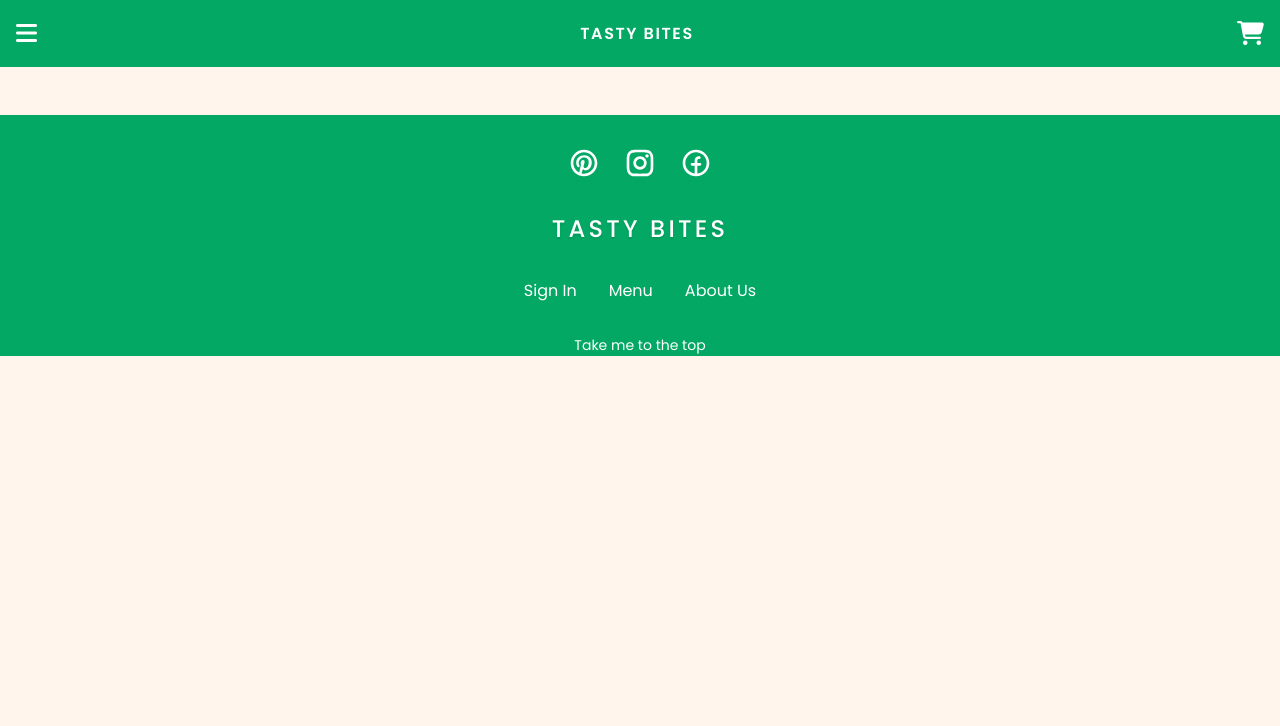
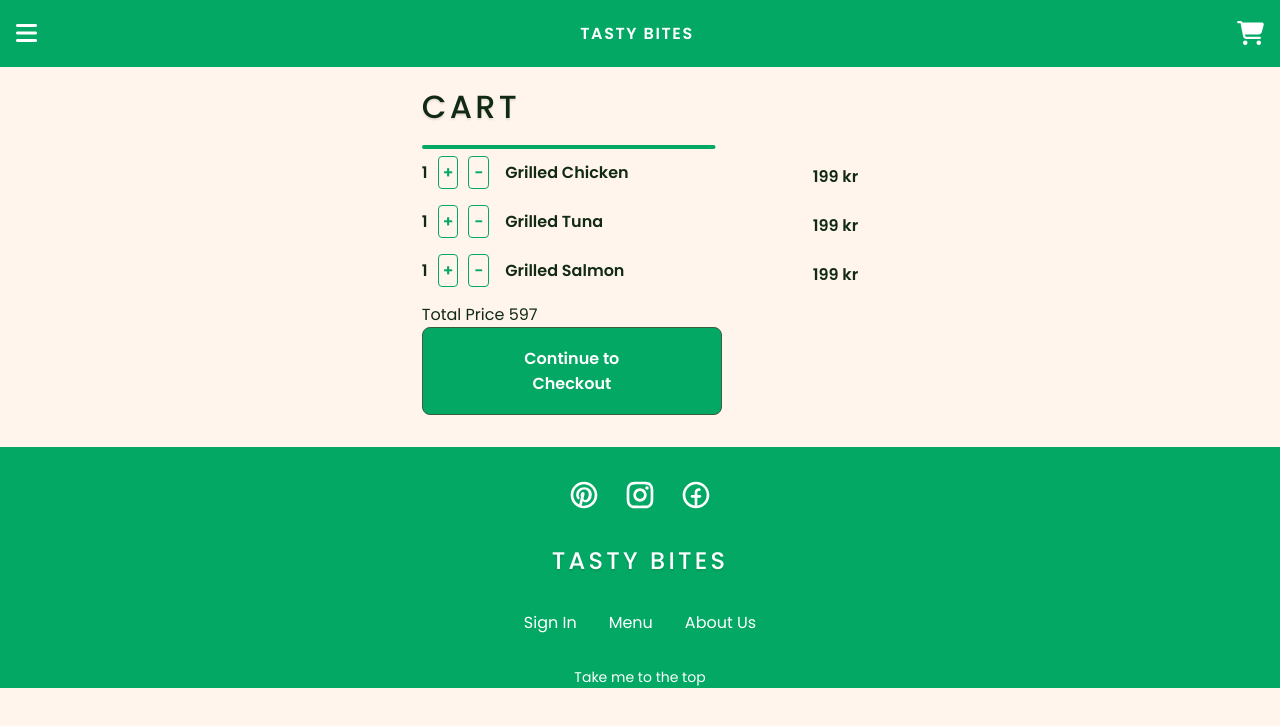
Before and after one commit to FirePants-TastyBites/frontend, a React (Vite) app: page /cart in a window 1280 px wide. Shown: the top 726 px of the page. Built offline with nearby package versions, Linux system fonts and the light colour scheme.

Commit message:
Added dummy data, OrderItem component and navigation to cart

```diff
--- a/src/components/Header/index.jsx
+++ b/src/components/Header/index.jsx
@@ -17,7 +17,9 @@ const Header = () => {
 
       <div className={styles.header__title}>TASTY BITES</div>
       <div className={styles.header__iconCart}>
-        <i className="fas fa-shopping-cart"></i>
+        <a href="/cart">
+          <i className="fas fa-shopping-cart"></i>
+        </a>
       </div>
     </header>
   );
--- /dev/null
+++ b/src/components/OrderItem/index.jsx
@@ -0,0 +1,17 @@
+import styles from './orderItem.module.scss';
+
+function OrderItem({ qty, itemName, price }) {
+    return (
+        <li className={styles.orderItem}>
+            <div className={styles.qty}>
+                <p>{qty ? qty : 1}</p>
+                <button>+</button>
+                <button>-</button>
+            </div>
+            <div>{itemName}</div>
+            <div className={styles.price}>{price} kr</div>
+        </li>
+    );
+}
+
+export default OrderItem;
--- /dev/null
+++ b/src/components/OrderItem/orderItem.module.scss
@@ -0,0 +1,33 @@
+@import "../../styles/_variables";
+
+.orderItem {
+    display: grid;
+    grid-template-columns: 1fr 4fr 1fr;
+    gap: 1rem;
+    align-items: center;
+    margin-bottom: 1rem;
+
+    * {
+        @include text-style-600;
+    }
+
+    button {
+        background-color: transparent;
+        border: 1px solid $primary-color;
+        padding: 3px;
+        border-radius: 4px;
+        width: 1.3rem;
+        color: $primary-color;
+    }
+
+}
+
+.qty {
+    display: flex;
+    gap: 10px;
+    align-items: center;
+}
+
+.price {
+    place-self: end;
+}
--- a/src/pages/Cart/index.jsx
+++ b/src/pages/Cart/index.jsx
@@ -1,9 +1,35 @@
+import GreenLine from "../../components/GreenLine";
+import OrderItem from "../../components/OrderItem";
+import Button from '../../components/Button';
 import { useDispatch, useSelector } from "react-redux";
-import { addItem, removeItem } from "../../store/cartSlice";
+import { addItem, getTotalPrice, removeItem } from "../../store/cartSlice";
 
 function Cart() {
-    const cart = useSelector(state => state.cart);
+    const orderItems = useSelector(state => state.cart);
     const dispatch = useDispatch();
+    const totalPrice = orderItems.reduce((total, item) => total + item.price, 0);
+    console.log(orderItems);
+
+
+    const cartDetails = orderItems.length > 0 ?
+        orderItems.map((item, i) => <OrderItem key={i} {...item} />)
+        :
+        orderItems.length;
+
+
+    return (
+        <main className="cart">
+            <header>
+                <h1>Cart</h1>
+                <GreenLine />
+            </header>
+            <section className="details">
+                {cartDetails}
+                <p>Total Price {totalPrice}</p>
+            </section>
+            <Button label={"Continue to Checkout"} type={"primary"} onClick={() => console.log('clicked')}/>
+        </main>
+    );
 }
 
 export default Cart;
--- a/src/store/cartSlice.js
+++ b/src/store/cartSlice.js
@@ -1,6 +1,22 @@
 import { createSlice } from "@reduxjs/toolkit";
 
-const initialState = [];
+const initialState = [
+            {
+            itemName: 'Grilled Chicken',
+            id: '78329473829',
+            price: 199
+        },
+        {
+            itemName: 'Grilled Tuna',
+            id: 'dsawes65',
+            price: 199
+        },
+        {
+            itemName: 'Grilled Salmon',
+            id: '45645tgreg',
+            price: 199
+        }
+];
 
 export const cartSlice = createSlice({
     name: 'cart',
@@ -16,6 +32,6 @@ export const cartSlice = createSlice({
     }
 });
 
-export const { addItem, removeItem } = cartSlice.actions;
+export const { addItem, removeItem, getTotalPrice } = cartSlice.actions;
 
 export default cartSlice.reducer;
```
